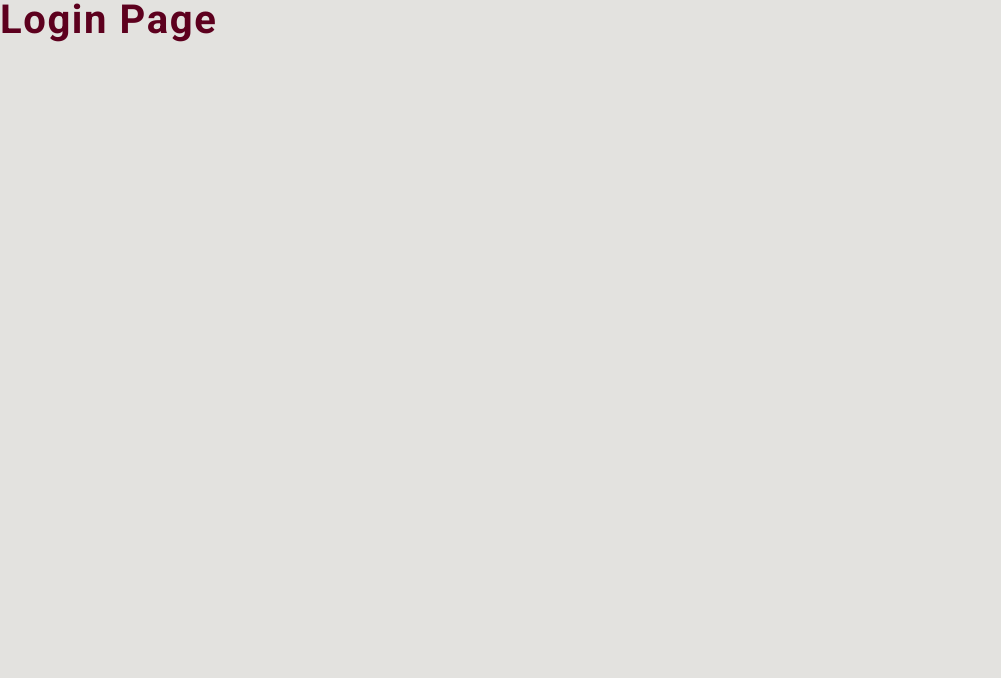
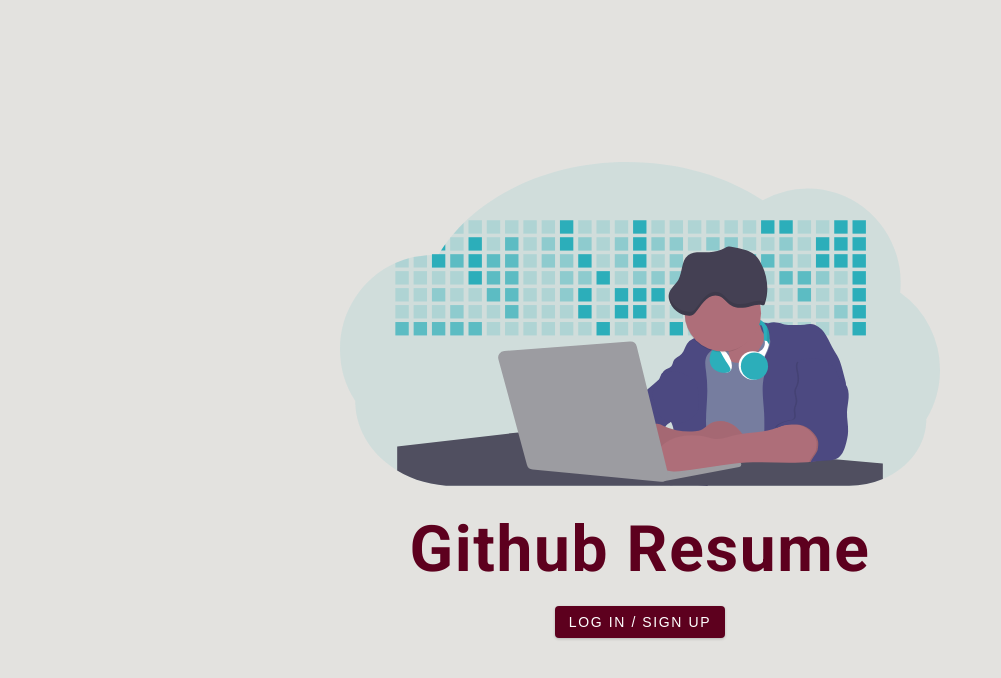
Before and after one commit to mubarizzz/githubResume, a React (Create React App) app: page /login in a window 1280 px wide. Shown: the top 678 px of the page, without its empty margins (0-1001 px from the left). Built offline with nearby package versions, Linux system fonts and the light colour scheme.

Commit message:
style login page

```diff
--- a/src/pages/Login.js
+++ b/src/pages/Login.js
@@ -3,7 +3,17 @@
 import styled from 'styled-components';
 import loginImg from '../images/login-img.svg';
 const Login = () => {
-  return <h2>login page</h2>;
+  return (
+    <Wrapper>
+      <div className='container'>
+        <img src={loginImg} alt='github user' />
+        <h1>github resume</h1>
+        <button className='btn'>
+          Log In / Sign Up
+        </button>
+      </div>
+    </Wrapper>
+  );
 };
 const Wrapper = styled.section`
   min-height: 100vh;
```
